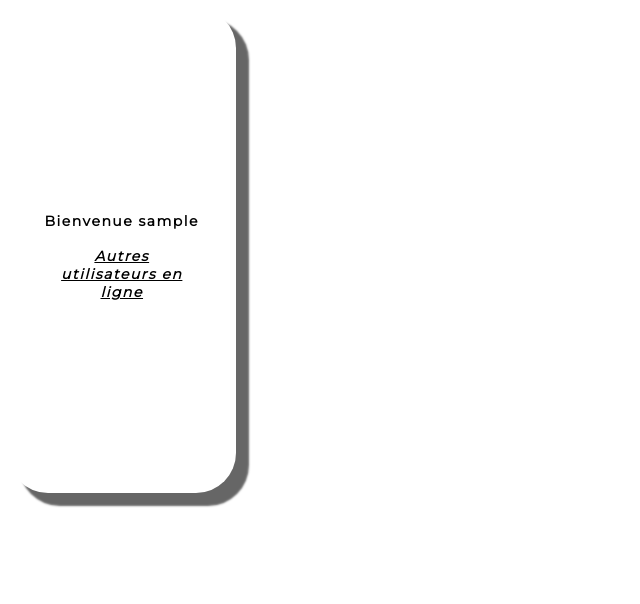
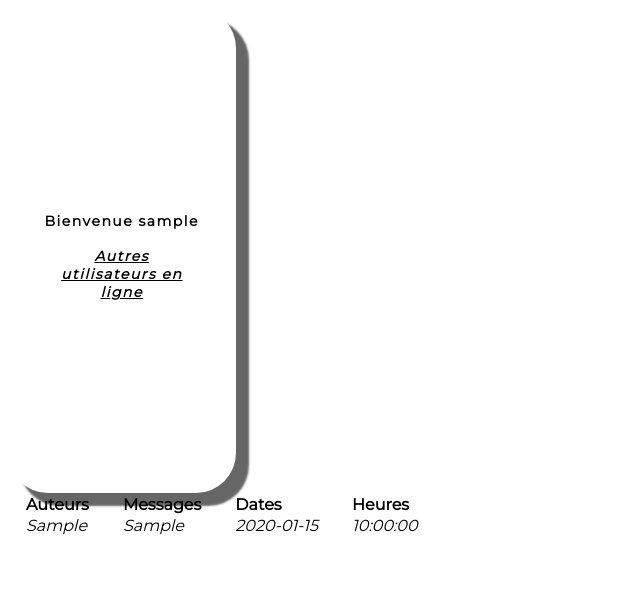
Before and after one commit to ECecillo/BDW-TP3-4, a PHP site: page /chat.php in a window 1280 px wide. Shown: the top 604 px of the page, without its empty margins (0-640 px from the left). Run offline with PHP 8.4, Linux system fonts and the light colour scheme; the visitor is signed in with stand-in values (Sample User, id 1); tables that the repository leaves empty hold one stand-in row (values such as "Sample post"); lists and menus that the app fills with data are empty.

Commit message:
ajout de la fonction getHisto et affichage du chat dans tab

```diff
--- a/chat.php
+++ b/chat.php
@@ -11,13 +11,7 @@ $link = getConnection($dbHost, $dbUser, $dbPwd, $dbName);
 $pseudo = $_SESSION['pseudo'];
 $other_user = getConnectedUsers($link);
 
-$html = "<table>";
-foreach ($other_user as $row) {
-	$html .= "<tr>";
-
-	$html .= "</tr>";
-}
-$html .= "</table>";
+$history = getHistory($historySize, $link);
 
 ?>
 
@@ -46,6 +40,10 @@ $html .= "</table>";
 			letter-spacing: 1.5px;
 			padding: 15% 0px;
 			font-size: 14px;
+		}
+
+		td {
+			padding: 0px 1rem;
 		}
 	</style>
 
@@ -86,6 +84,34 @@ $html .= "</table>";
 			</tbody>
 		</table>
 	</div>
+	<div class="Messages">
+		<table>
+				<thead>
+					<tr>
+						<td><b>Auteurs</b></td>
+						<td><b>Messages</b></td>
+						<td><b>Dates</b></td>
+						<td><b>Heures</b></td>
+					</tr>
+				</thead>
+				<tbody>
+				<?php
+					foreach ($history as $msg) {
+						echo"
+						<tr>
+							<td> <i>". $msg['auteur'] ."</i> </td>
+							<td> <i>". $msg['valeur'] ."</i> </td>
+							<td> <i>". $msg['date'] ." </i></td>
+							<td> <i>". $msg['heure'] ."</i> </td>
+						</tr>
+						";
+					}
+
+				?>
+				</tbody>
+		</table>
+
+	</div>
 </body>
 
 </html>
--- a/fonctions/discussion.php
+++ b/fonctions/discussion.php
@@ -6,7 +6,9 @@ $historySize = 10;// modifiable
 Un enregistrement est une chaine de caractères de la forme "auteur;valeur;date;heure;type".*/
 function getHistory($nbRecord, $link)
 {
-	// à compléter
+	$query = "SELECT * FROM `message` ORDER BY message.date ASC, heure DESC LIMIT $nbRecord;";
+	$result = executeQuery($link, $query);
+	return $result;
 }
 
 /*Cette fonction prend en entrée un nouveau message soumis par un utilisateur et stocke le message
--- a/fonctions/utilisateur.php
+++ b/fonctions/utilisateur.php
@@ -66,7 +66,6 @@ function getUser($pseudo, $hashPwd, $link)
 {
 	$existe=FALSE;
 	$query="SELECT * from `utilisateur` WHERE pseudo ='$pseudo' and mdp ='$hashPwd';";
-	echo "$query";
 	$result = executeQuery($link, $query);
 	if($result != NULL){
 		$existe = TRUE;
```
